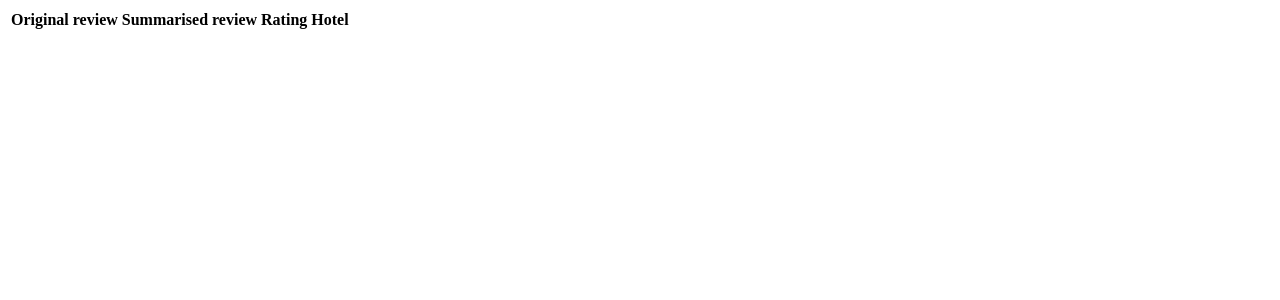
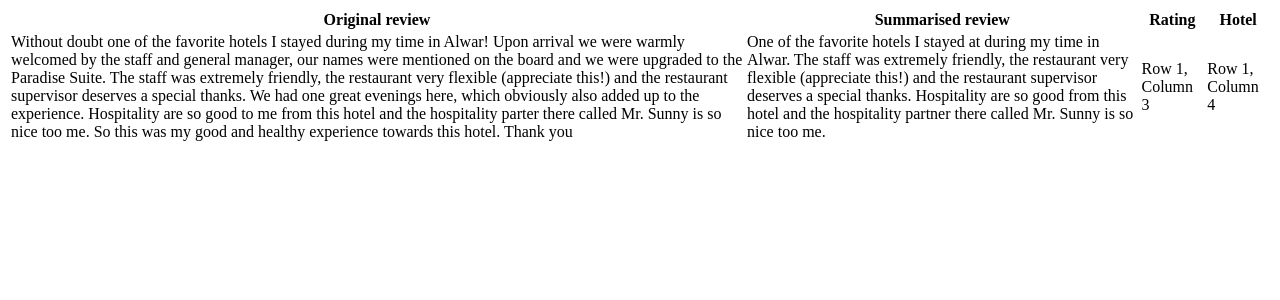
Before and after one commit to THE-HEX-CLAN/Emo-Rabbit, a Flask app: template templates/DataStore.html in a window 1280 px wide. Shown: the top 300 px of the page. Run offline with Flask 3, Linux system fonts and the light colour scheme; the template is opened without the code that fills it, so the values that code supplies are empty; parts of the project's set-up code (start-up, migrations or seed data) failed here and were passed over.

Commit message:
Add Row 1 to dataStore table

```diff
--- a/templates/DataStore.html
+++ b/templates/DataStore.html
@@ -18,3 +18,9 @@
             <th>Hotel</th>
 
         </tr>
+        <tr>
+            <td>Without doubt one of the favorite hotels I stayed during my time in Alwar! Upon arrival we were warmly welcomed by the staff and general manager, our names were mentioned on the board and we were upgraded to the Paradise Suite. The staff was extremely friendly, the restaurant very flexible (appreciate this!) and the restaurant supervisor deserves a special thanks. We had one great evenings here, which obviously also added up to the experience. Hospitality are so good to me from this hotel and the hospitality parter there called Mr. Sunny is so nice too me. So this was my good and healthy experience towards this hotel. Thank you</td>
+            <td>One of the favorite hotels I stayed at during my time in Alwar. The staff was extremely friendly, the restaurant very flexible (appreciate this!) and the restaurant supervisor deserves a special thanks. Hospitality are so good from this hotel and the hospitality partner there called Mr. Sunny is so nice too me.</td>
+            <td>Row 1, Column 3</td>
+            <td>Row 1, Column 4</td>
+        </tr>
```
